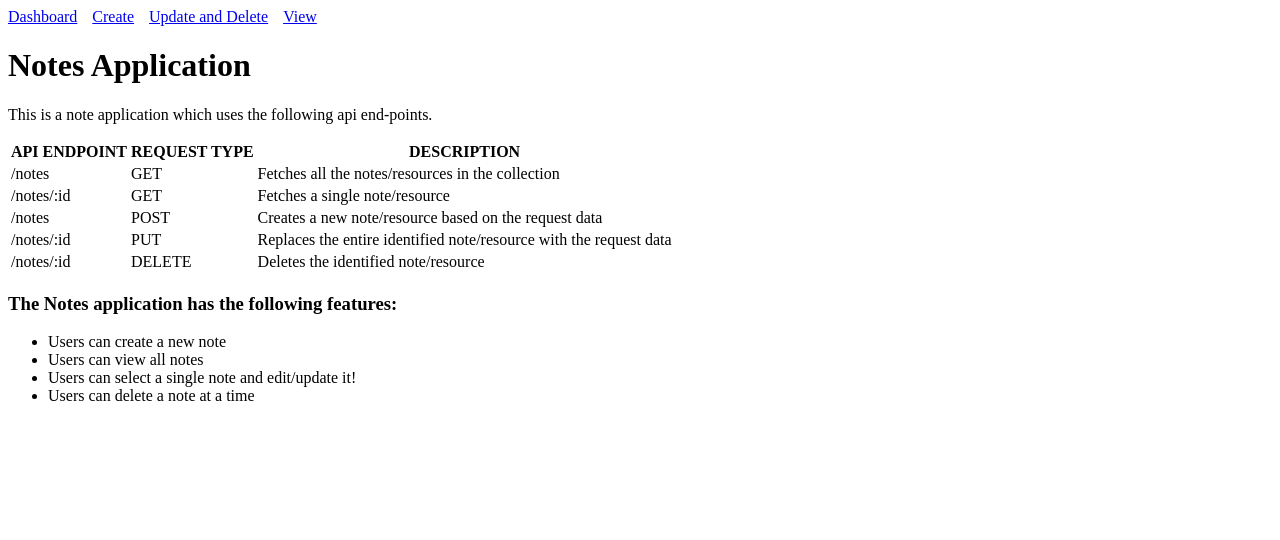
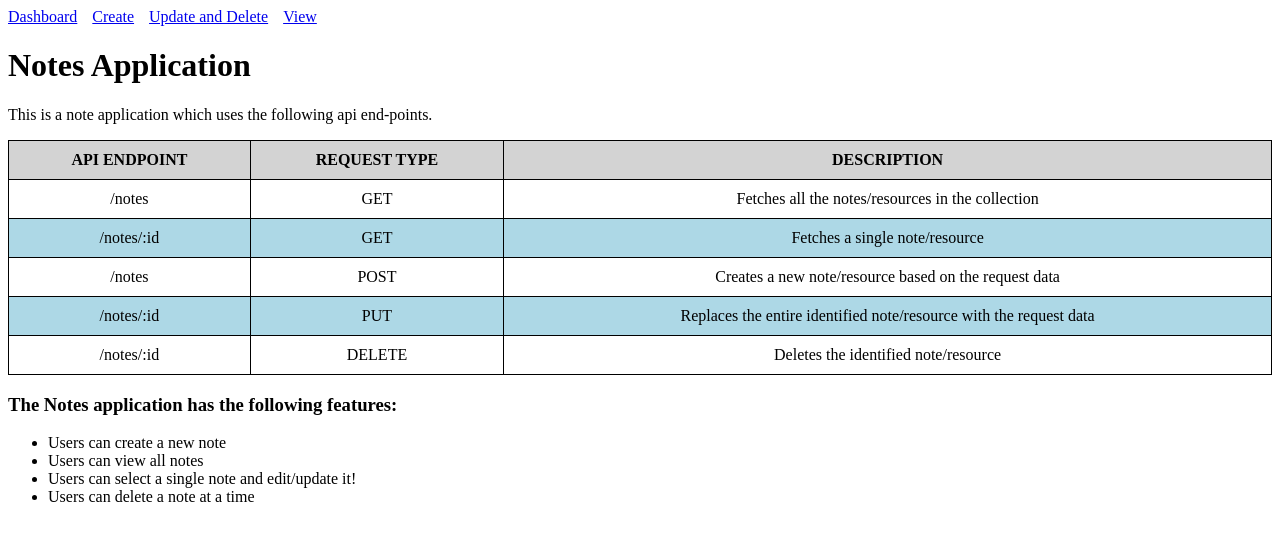
Before and after one commit to Raon-The-Programmer/BharathInternship, a React (Vite) app: page / in a window 1280 px wide. Shown: the top 540 px of the page. Built offline with nearby package versions, Linux system fonts and the light colour scheme.

Commit message:
added css for dashboard

```diff
--- /dev/null
+++ b/src/components/Dashboard.css
@@ -0,0 +1,19 @@
+table {
+    border: 1px solid black;
+    border-collapse: collapse;
+    width: 100%;
+}
+
+th, td {
+    border: 1px solid black;
+    padding: 10px;
+    text-align: center;
+}
+
+th {
+    background-color: lightgray;
+}
+
+tr:nth-child(even) {
+    background: lightblue;
+}
--- a/src/components/Dashboard.jsx
+++ b/src/components/Dashboard.jsx
@@ -1,4 +1,5 @@
 import React from 'react'
+import './Dashboard.css'
 
 const Dashboard = () => {
   return (
```
